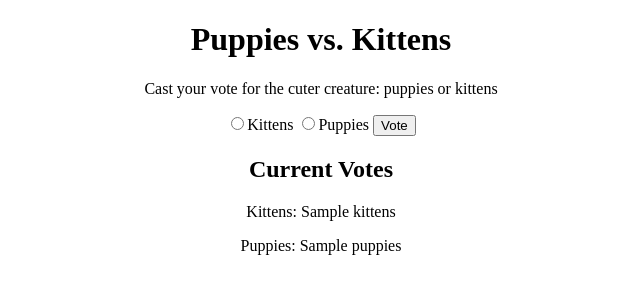
After one commit to unioncollege-webtech/puppies-vs-kittens-advanced, a Node project: template views/index.hbs in a window 1280 px wide. The commit adds this page. Shown: the top 300 px of the page, without its empty margins (319-959 px from the left). Run offline with Node 20 templates, Linux system fonts and the light colour scheme; the template is opened without the code that fills it: most values are stand-ins (such as "Sample title", 1, 10 or a date in 2020).

Commit message:
Completed without cookies

```diff
--- a/package.json
+++ b/package.json
@@ -21,6 +21,8 @@
   },
   "homepage": "https://github.com/unioncollege-webtech/puppies-vs-kittens-advanced",
   "dependencies": {
-    "express": "^4.13.3"
+    "body-parser": "^1.14.1",
+    "express": "^4.13.3",
+    "hbs": "^4.0.0"
   }
 }
--- /dev/null
+++ b/public/style.css
@@ -0,0 +1,13 @@
+h1{
+    text-align:center;
+}
+
+p{
+    text-align:center;
+}
+form{
+    text-align:center;
+}
+h2{
+    text-align:center;
+}
--- a/server.js
+++ b/server.js
@@ -1,31 +1,61 @@
 // Require the Express module (https://npmjs.com/package/express)
-
+var express = require('express');
+var hbs = require('hbs');
+var bodyParser = require("body-parser");
 
 // Create a new express application instance by calling `express()`
-
+var app = express();
+//var bodyParser = require('body-parser');
+//var multer = require('multer');
+//var upload = multer();
 
 // Serve files in the 'public' directory with Express's built-in static file server
-
+app.use(express.static('public'));
+app.set('view engine', 'hbs');
+app.use(bodyParser.json());
+app.use(bodyParser.urlencoded({ extended: true }));
 
 // Create a Counter class that will be used to create counter objects
 // See the full description in README.md
-// .
+function Counter() {
+    this.varsF = {
+        kittens:0,
+        puppies:0
+    };
+    // Create a property on the `this` reference to store counts for each key
+}
 
-// Create a new Counter instance, like: `var counter = new Counter()`
+// .record(key) - increment the count value for `key`
+Counter.prototype.record = function(key) {
+    this.varsF[key]++;
+};
+
+// .retrieve(key) - retrieve the total recorded counts for `key`
+Counter.prototype.retrieve = function(key) {
+    return this.varsF[key];
+};
+
+// .results() - return an object containing the cumulative counts for all keys
+Counter.prototype.results = function() {
+    return this.varsF;
+};
 
 
-// Respond to 'get' requests for the route '/kittens'
-// - Record a vote for 'kittens'
-// - Retrieve the new cumulative votes for 'kittens'
-// - Respond with with the message:
-//     "Thank you for voting! Kittens have 12 total votes so far."
+// Create a new Counter instance, like: `var voteCounter = new Counter()`
+var voteCounter = new Counter();
+
+app.get('/', function(req, res){
+    res.render('index', {
+        votes: voteCounter.results()
+    });
+});
+
+app.post('/vote', function(req, res){
+    voteCounter.record(req.body.animals);
+    res.redirect('/');
+
+});
 
 
-// Respond to 'get' requests for the route '/puppies'
-// - Record a vote for 'puppies'
-// - Retrieve the new cumulative votes for 'puppies'
-// - Respond with with the message:
-//     "Thank you for voting! Puppies have 12 total votes so far."
-
-
-// Listen on port 8080 for Cloud9
+// Have the Express application listen for incoming requests on port 8080
+app.listen(8080);
--- /dev/null
+++ b/views/index.hbs
@@ -0,0 +1,9 @@
+<form method='post' action='/vote'>
+    <input type="radio" name='animals' value='kittens'>Kittens</input>
+    <input type="radio" name='animals' value='puppies'>Puppies</input>
+    <button type="submit">Vote</button>
+</form>
+
+<h2>Current Votes</h2>
+<p>Kittens: {{votes.kittens}}</p>
+<p>Puppies: {{votes.puppies}}</p>
--- a/public/index.html
+++ b/views/layout.hbs
@@ -9,10 +9,9 @@
 
 <body>
     <h1>Puppies vs. Kittens</h1>
-    <p>Cast your vote for the cuter creature: puppies or kittens:</p>
-    <p>
-        <!-- Include a form to submit votes here -->
-    </p>
+    <p>Cast your vote for the cuter creature: puppies or kittens</p>
+    {{{body}}}
+
 </body>
 
 </html>
```
